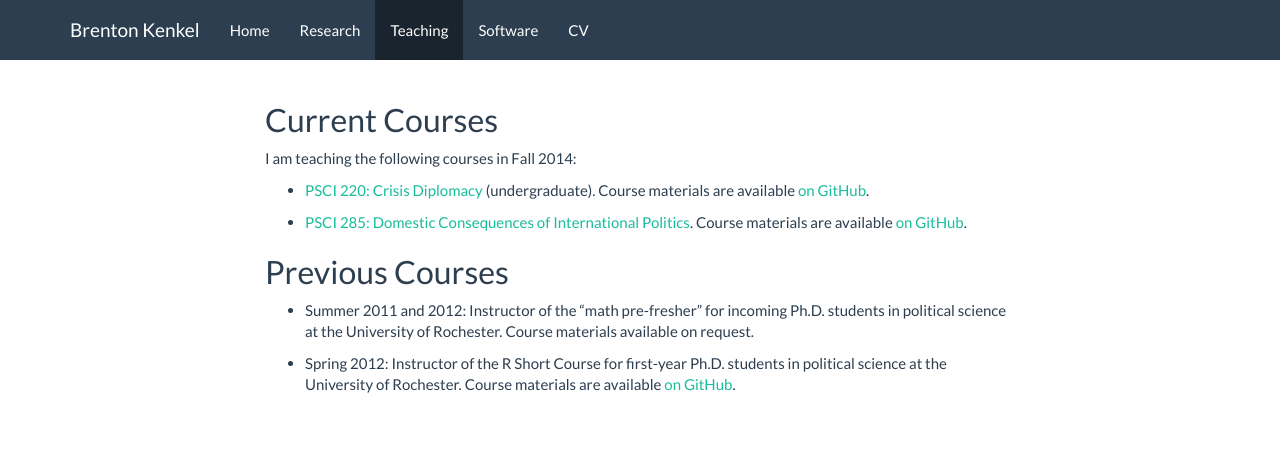
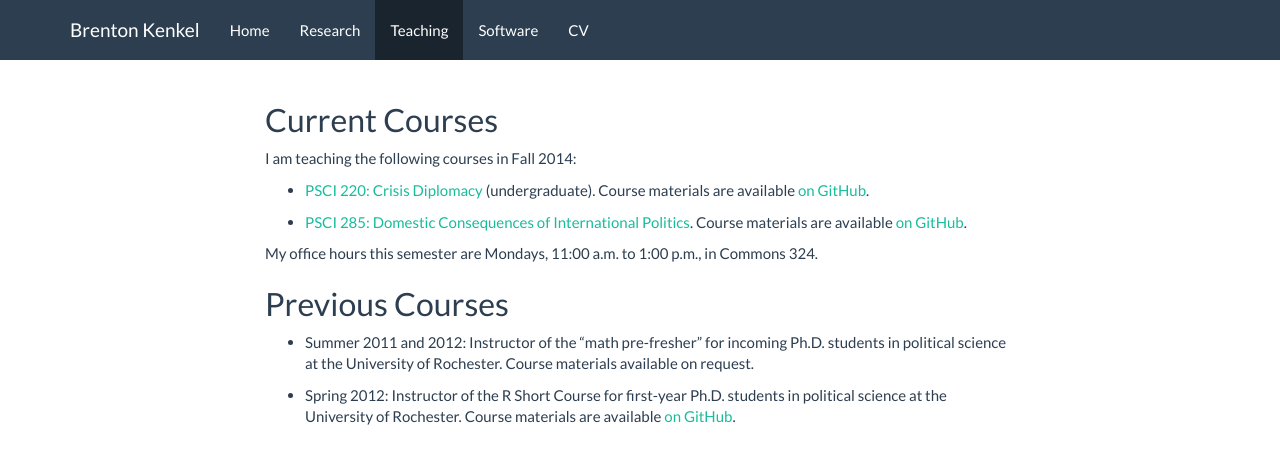
Before and after one commit to brentonk/old-website, a Jekyll site: the page built from teaching.md, in a window 1280 px wide. Shown: the top 464 px of the page. Built offline with Jekyll 4.4.1, drawn with Linux system fonts in a browser that asks for light colours; nearby versions of some CDN libraries; Markdown is read by kramdown in place of the engine named in the settings.

Commit message:
Update office hours

```diff
--- a/teaching.md
+++ b/teaching.md
@@ -14,10 +14,12 @@ I am teaching the following courses in Fall 2014:
   * [PSCI 220: Crisis Diplomacy](/psci220) (undergraduate).  Course materials
     are available [on GitHub](https://github.com/brentonk/psci220).
 
-
   * [PSCI 285: Domestic Consequences of International Politics](/psci285).
     Course materials are available
     [on GitHub](https://github.com/brentonk/psci285).
+
+My office hours this semester are Mondays, 11:00 a.m. to 1:00 p.m., in
+Commons 324.
 
 ## Previous Courses
 
```
